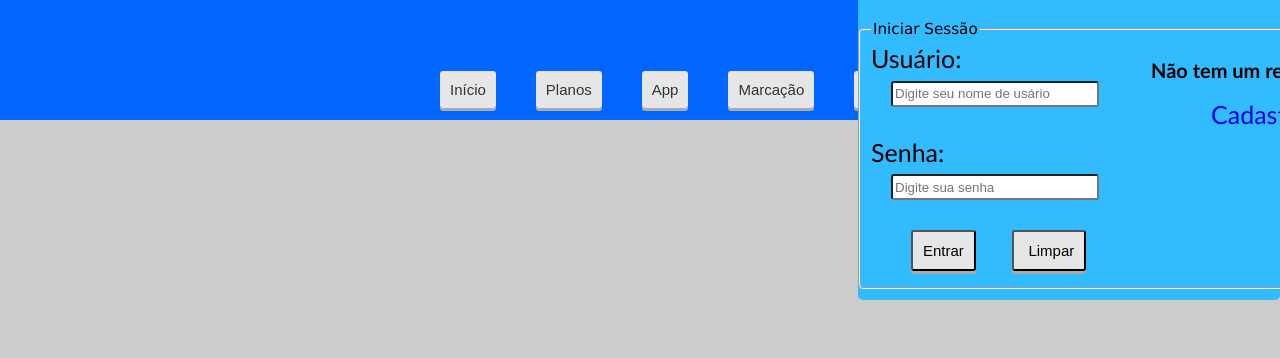
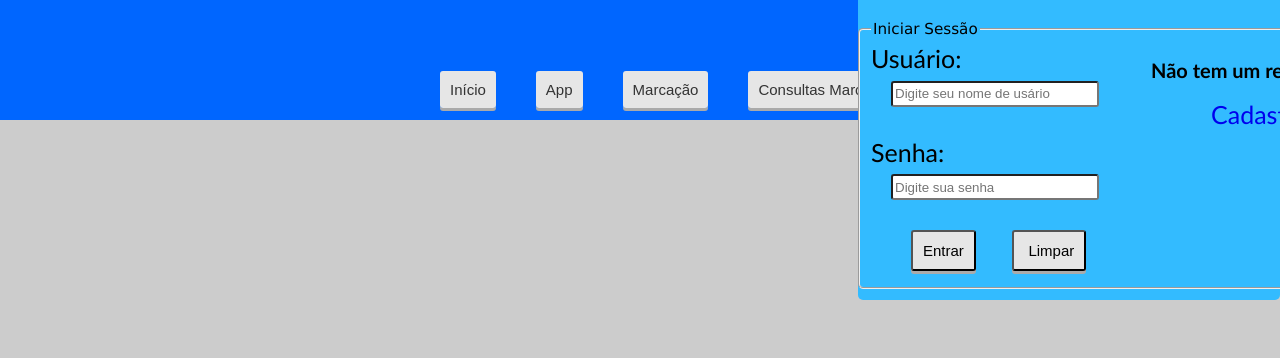
Before and after one commit to raguens/New_clinica_angels, a PHP site: page / in a window 1280 px wide; the page is wider, and only the part inside the window is pictured. Shown: the top 358 px of that part. Run offline with PHP 8.4, Linux system fonts and the light colour scheme.

Commit message:
Ajustes botões menu e estilizações

```diff
--- a/estilo.css
+++ b/estilo.css
@@ -90,7 +90,7 @@ body{
   position: absolute;
   right: 0px;
   background: #33bbff;
-  float: left;
+  //float: left;
   border-radius: 0 0 5px 5px;
 }
 
--- a/menu.php
+++ b/menu.php
@@ -1,8 +1,7 @@
 <div id="menu_navegacao">
     <ul>
-        <li><a class="btn_3d" href="#">Início</a></li>
-        <li><a class="btn_3d" href="index.php">Planos</a></li>
-        <li><a class="btn_3d" href="index.php">App</a></li>
+        <li><a class="btn_3d" href="index.php">Início</a></li>
+        <li><a class="btn_3d" href="#">App</a></li>
         <li><a class="btn_3d" href="cadastrar_consultas.php">Marcação</a></li>
         <li><a class="btn_3d" href="cadastrar_consultas.php">Consultas Marcadas</a></li>
     </ul>
```
